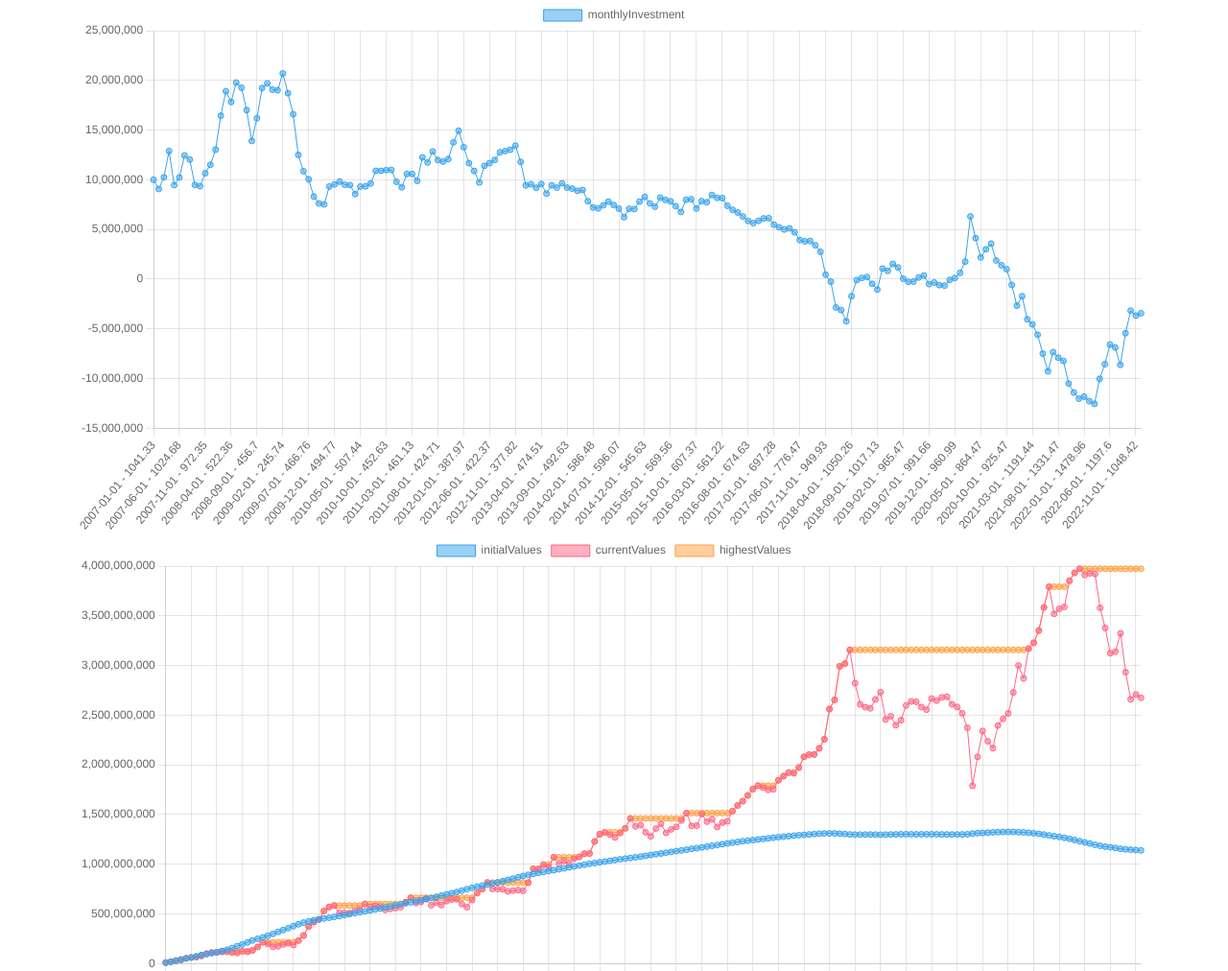
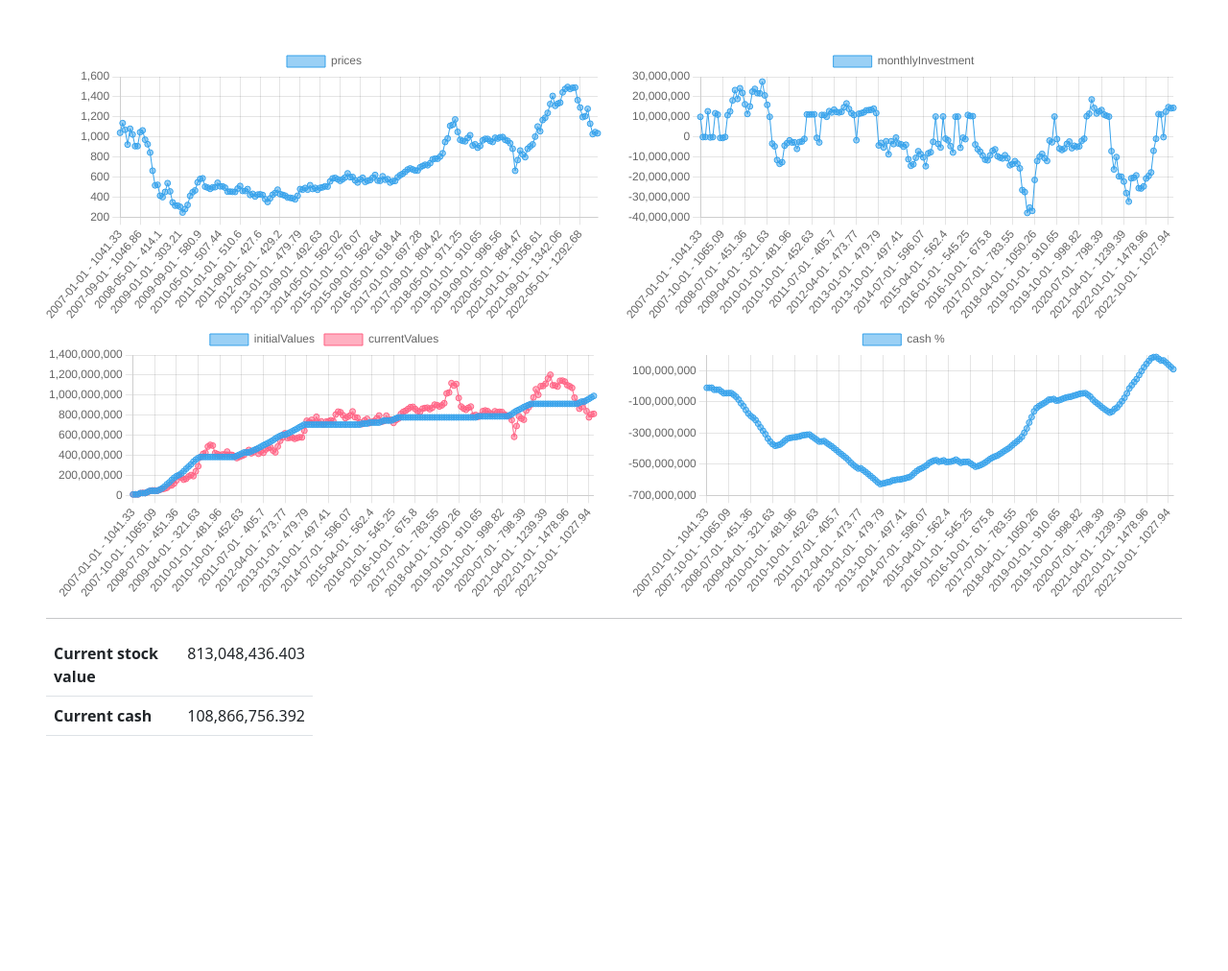
Before and after one commit to huynguyen93/stock-backtest, a plain HTML site: page index.html in a window 1280 px wide. Shown: the top 1012 px of the page at 96% size. After the commit the page ends 831 px from the top, so only its background shows below. Drawn offline with nearby package versions, Linux system fonts and the light colour scheme.

Commit message:
new strategy

```diff
--- a/index.html
+++ b/index.html
@@ -11,40 +11,38 @@
 </head>
 <body>
 <div>
-    <div class="container pb-5">
+    <div class="p-5">
         <div class="row">
-            <div class="col-12">
+            <div class="col-6">
+                <canvas id="prices"></canvas>
+            </div>
+            <div class="col-6">
                 <canvas id="monthlyAmountChart"></canvas>
             </div>
-            <div class="col-12">
+            <div class="col-6">
                 <canvas id="profitChart"></canvas>
             </div>
-            <div class="col-12">
-                <canvas id="profitsChart"></canvas>
-            </div>
-            <div class="col-12">
+            <div class="col-6">
                 <canvas id="cash"></canvas>
             </div>
         </div>
+        <hr>
 
-        <div>
-            Total investment:
-            <b id="total-investment"></b>
-        </div>
-
-        <div>
-            Current stock value:
-            <b id="shares-value"></b>
-        </div>
-
-        <div>
-            Current cash:
-            <b id="current-cash"></b>
-        </div>
-
-        <div>
-            Profit percent:
-            <b id="profit-percent"></b>%
+        <div class="row">
+            <div class="col-md-6 col-lg-3">
+                <table class="table">
+                    <tbody>
+                    <tr>
+                        <th>Current stock value</th>
+                        <td id="shares-value"></td>
+                    </tr>
+                    <tr>
+                        <th>Current cash</th>
+                        <td id="current-cash"></td>
+                    </tr>
+                    </tbody>
+                </table>
+            </div>
         </div>
     </div>
 
@@ -53,11 +51,11 @@
   fetch('/prices.json')
     .then((response) => response.json())
     .then((pricesByMonth) => {
+      const startDate = '2007-01-01';
       const monthlyCashIn = 10000000;
-      let totalInvested = 0;
       let availableCash = 0;
       let nbShares = 0;
-      let initialSharesValue = 0;
+      let originalShareValue = 0;
       let currentSharesValue = 0;
       let highestSharesValue = 0;
 
@@ -68,40 +66,47 @@
       const initialValues = [];
       const currentValues = [];
       const cash = [];
+      const prices = [];
 
       pricesByMonth.forEach(({date, price: thisMonthPrice}) => {
-        totalInvested += monthlyCashIn;
-        availableCash += monthlyCashIn;
+        if (date < startDate) {
+          return;
+        }
+
         currentSharesValue = nbShares * thisMonthPrice;
         let amountToBuyThisMonth = monthlyCashIn;
 
-        const diffPercent = currentSharesValue / initialSharesValue - 1;
-        if (diffPercent > 0) {
-          amountToBuyThisMonth = monthlyCashIn - (diffPercent * monthlyCashIn);
-        } else if (diffPercent < 0) {
-          amountToBuyThisMonth = monthlyCashIn - (diffPercent * monthlyCashIn * 2);
+        if (currentSharesValue > originalShareValue) {
+          amountToBuyThisMonth = (originalShareValue - currentSharesValue) / 10;
+        }
+
+        if (currentSharesValue < originalShareValue) {
+          const diffPercent = originalShareValue/currentSharesValue - 1;
+          amountToBuyThisMonth = monthlyCashIn + (diffPercent * monthlyCashIn) *2;
+        }
+
+        if (amountToBuyThisMonth > 0) {
+          originalShareValue += amountToBuyThisMonth;
         }
 
         availableCash -= amountToBuyThisMonth;
         nbShares += amountToBuyThisMonth / thisMonthPrice;
-        initialSharesValue += amountToBuyThisMonth;
         currentSharesValue = nbShares * thisMonthPrice;
 
         labels.push(date + ' - ' + thisMonthPrice);
         monthlyInvests.push(amountToBuyThisMonth);
-        profits.push((currentSharesValue) / initialSharesValue * 100 - 100);
+        profits.push((currentSharesValue) / originalShareValue * 100 - 100);
 
         highestSharesValue = Math.max(highestSharesValue, currentSharesValue);
         highestValues.push(highestSharesValue);
 
-        initialValues.push(initialSharesValue);
+        initialValues.push(originalShareValue);
         currentValues.push(currentSharesValue);
         cash.push(availableCash);
+        prices.push(thisMonthPrice);
       });
 
-      document.getElementById('total-investment').innerHTML = format(initialSharesValue);
       document.getElementById('shares-value').innerHTML = format(currentSharesValue);
-      document.getElementById('profit-percent').innerHTML = format((currentSharesValue + availableCash) / initialSharesValue * 100 - 100);
       document.getElementById('current-cash').innerHTML = format(availableCash);
 
       new Chart(document.getElementById('profitChart'), {
@@ -117,11 +122,6 @@
             {
               label: 'currentValues',
               data: currentValues,
-              borderWidth: 1
-            },
-            {
-              label: 'highestValues',
-              data: highestValues,
               borderWidth: 1
             },
           ]
@@ -142,20 +142,6 @@
         },
       });
 
-      new Chart(document.getElementById('profitsChart'), {
-        type: 'line',
-        data: {
-          labels: labels,
-          datasets: [
-            {
-              label: 'profit %',
-              data: profits,
-              borderWidth: 1
-            },
-          ]
-        },
-      });
-
       new Chart(document.getElementById('cash'), {
         type: 'line',
         data: {
@@ -164,6 +150,20 @@
             {
               label: 'cash %',
               data: cash,
+              borderWidth: 1
+            },
+          ]
+        },
+      });
+
+      new Chart(document.getElementById('prices'), {
+        type: 'line',
+        data: {
+          labels: labels,
+          datasets: [
+            {
+              label: 'prices',
+              data: prices,
               borderWidth: 1
             },
           ]
--- a/prices.json
+++ b/prices.json
@@ -1,4 +1,52 @@
 [
+  {
+    "date": "2006-01-01",
+    "price": 321.32
+  },
+  {
+    "date": "2006-02-01",
+    "price": 390.65
+  },
+  {
+    "date": "2006-03-01",
+    "price": 503.56
+  },
+  {
+    "date": "2006-04-01",
+    "price": 595.48
+  },
+  {
+    "date": "2006-05-01",
+    "price": 538.91
+  },
+  {
+    "date": "2006-06-01",
+    "price": 515.59
+  },
+  {
+    "date": "2006-07-01",
+    "price": 422.41
+  },
+  {
+    "date": "2006-08-01",
+    "price": 491.18
+  },
+  {
+    "date": "2006-09-01",
+    "price": 526.73
+  },
+  {
+    "date": "2006-10-01",
+    "price": 511.54
+  },
+  {
+    "date": "2006-11-01",
+    "price": 633.05
+  },
+  {
+    "date": "2006-12-01",
+    "price": 751.77
+  },
   {
     "date": "2007-01-01",
     "price": 1041.33
```
